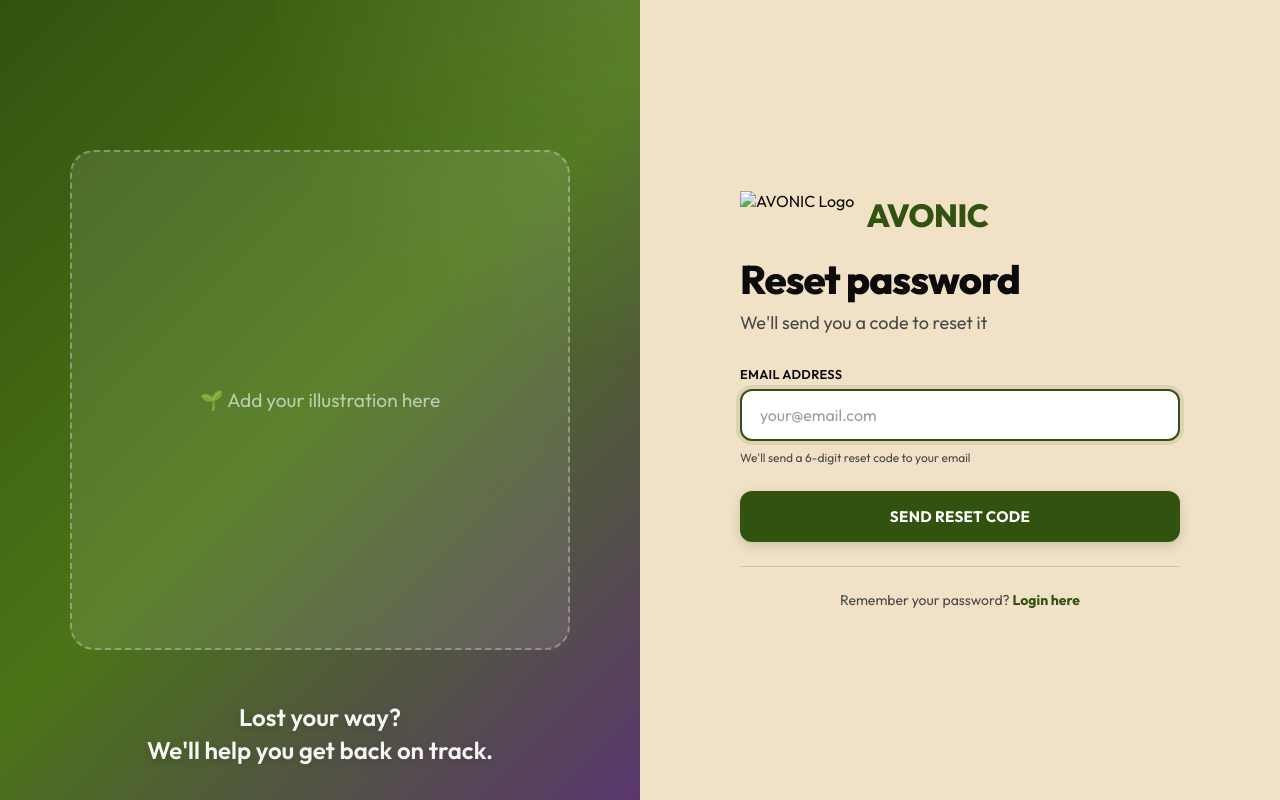
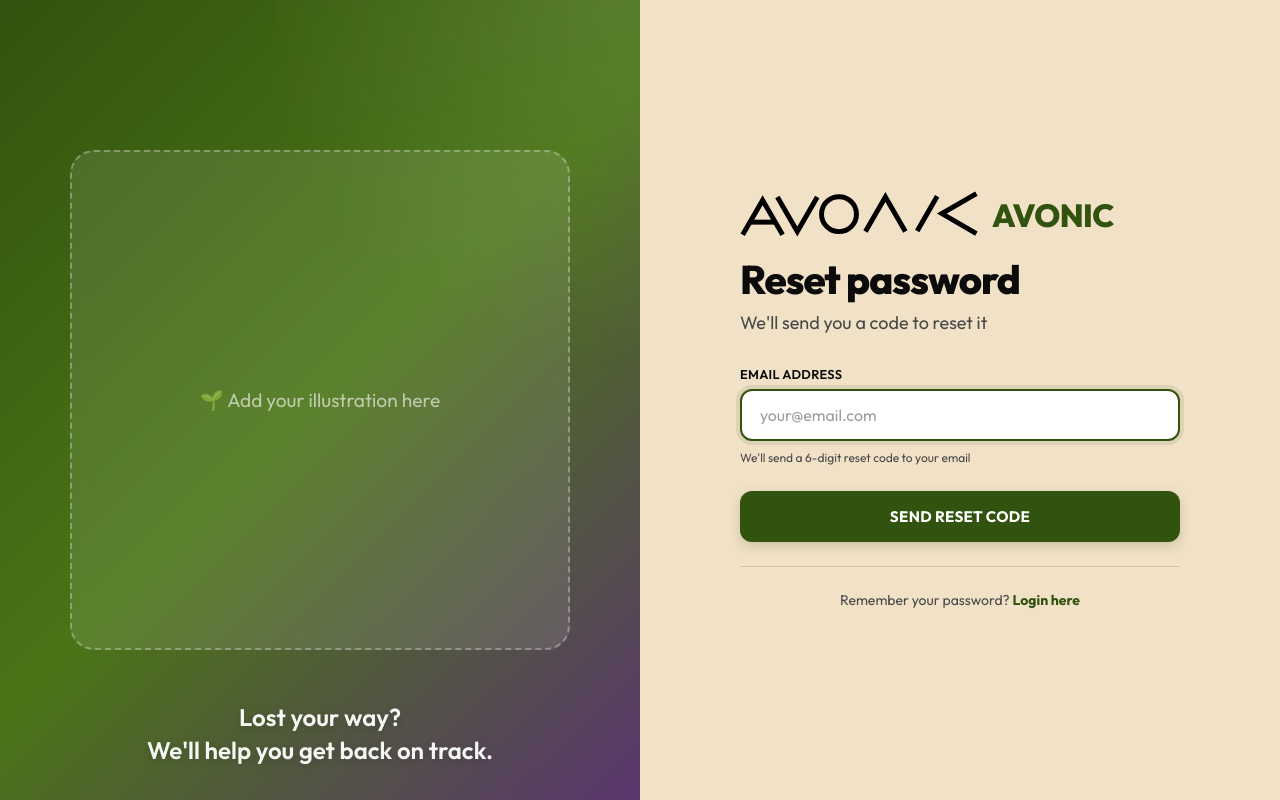
Before and after one commit to 3c0-exe/avonic-dashboard, a plain HTML site: page forgot-password.html in a window 1280 px wide. Drawn offline with Linux system fonts and the light colour scheme.

Commit message:
Update forgot-password.html

```diff
--- a/forgot-password.html
+++ b/forgot-password.html
@@ -27,7 +27,7 @@
     <div class="form-side">
       <div class="form-container">
         <div class="logo-container">
-          <img src="/data/img/Avonic Logo.svg" alt="AVONIC Logo">
+          <img src="img/Avonic Logo.svg" alt="AVONIC Logo">
           <span class="logo-text">AVONIC</span>
         </div>
 
```
